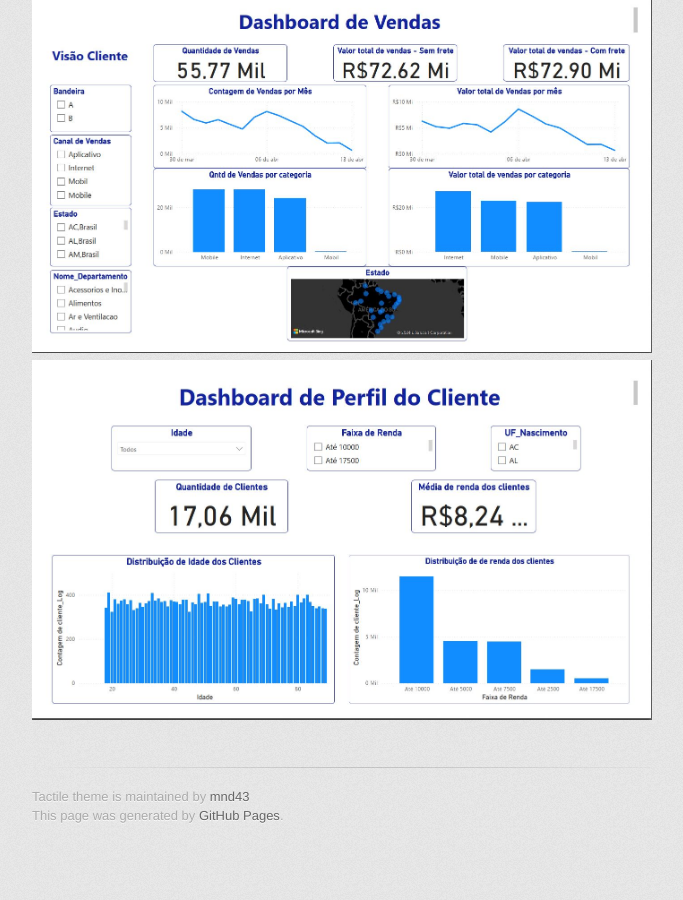
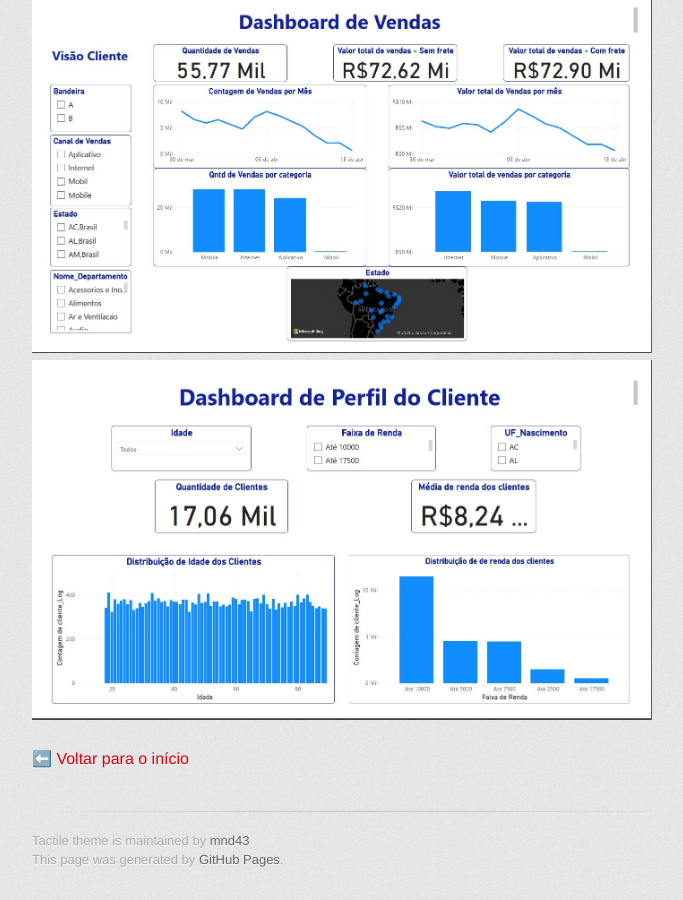
Before and after one commit to mnd43/Portifolio-Mnd43, a Jekyll site: the page built from Painel-gerencial-de-e-commerce-utilizando-Power-BI.md, in a window 1280 px wide and 900 px high, scrolled down 1656 px. Shown: the whole window, without its empty margins (298-981 px from the left). Built offline with Jekyll 4.4.1, drawn with Linux system fonts in a browser that asks for light colours; some web fonts are replaced; our own code applies the rules of GitHub Pages for plain Markdown files; before the commit the page ends 2512 px from its top, so only the background shows below that.

Commit message:
Update Painel-gerencial-de-e-commerce-utilizando-Power-BI.md

```diff
--- a/Painel-gerencial-de-e-commerce-utilizando-Power-BI.md
+++ b/Painel-gerencial-de-e-commerce-utilizando-Power-BI.md
@@ -46,3 +46,6 @@ As métricas utilizadas nesse e-commerce eram: as vendas por quantidade e valor
 
 ![Dashboard de Vendas](1.%20Vendas.JPG)
 ![Dashboard de Vendas](2.%20Cliente.JPG)
+
+
+[⬅️ Voltar para o início](index.md)
```
